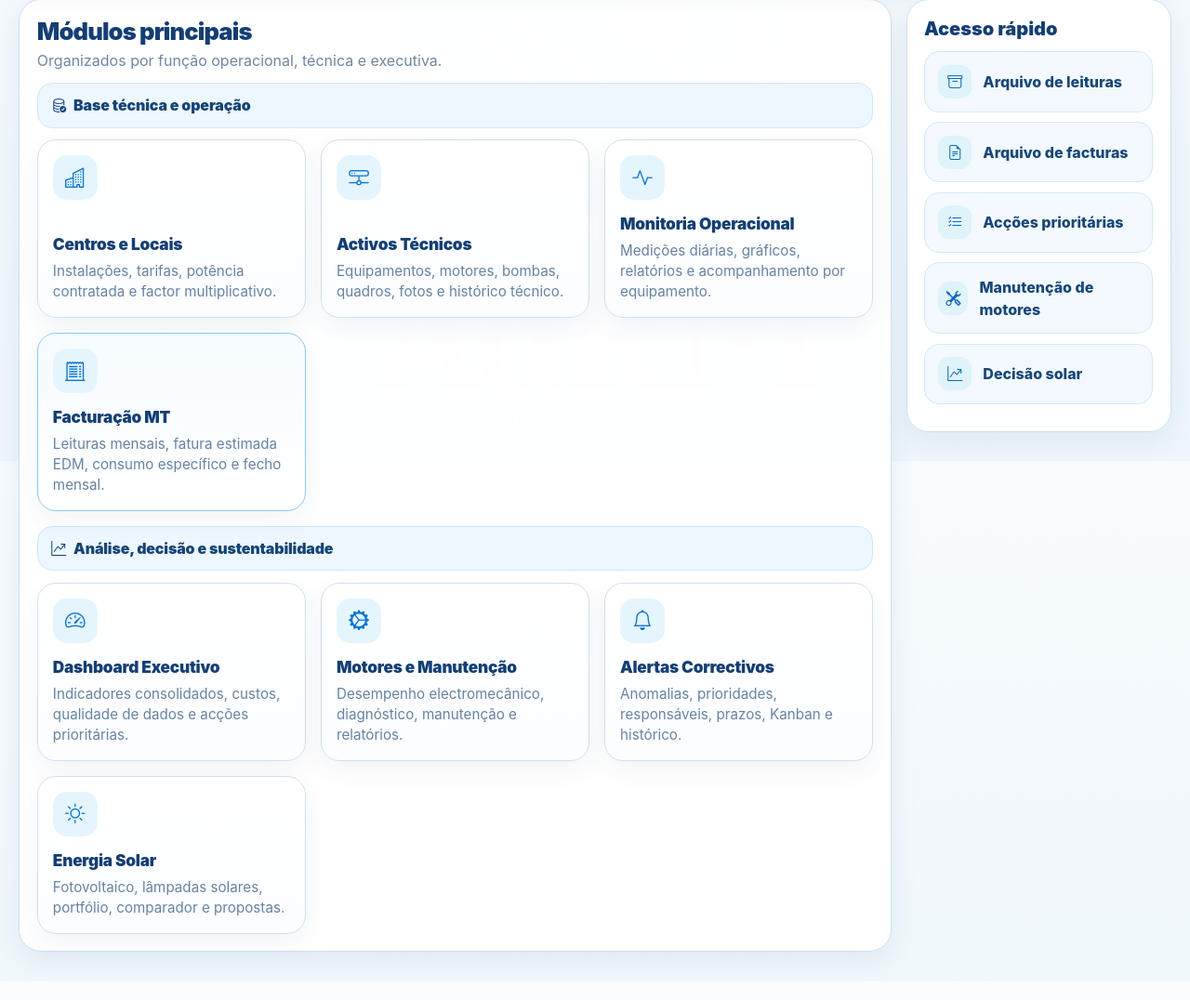
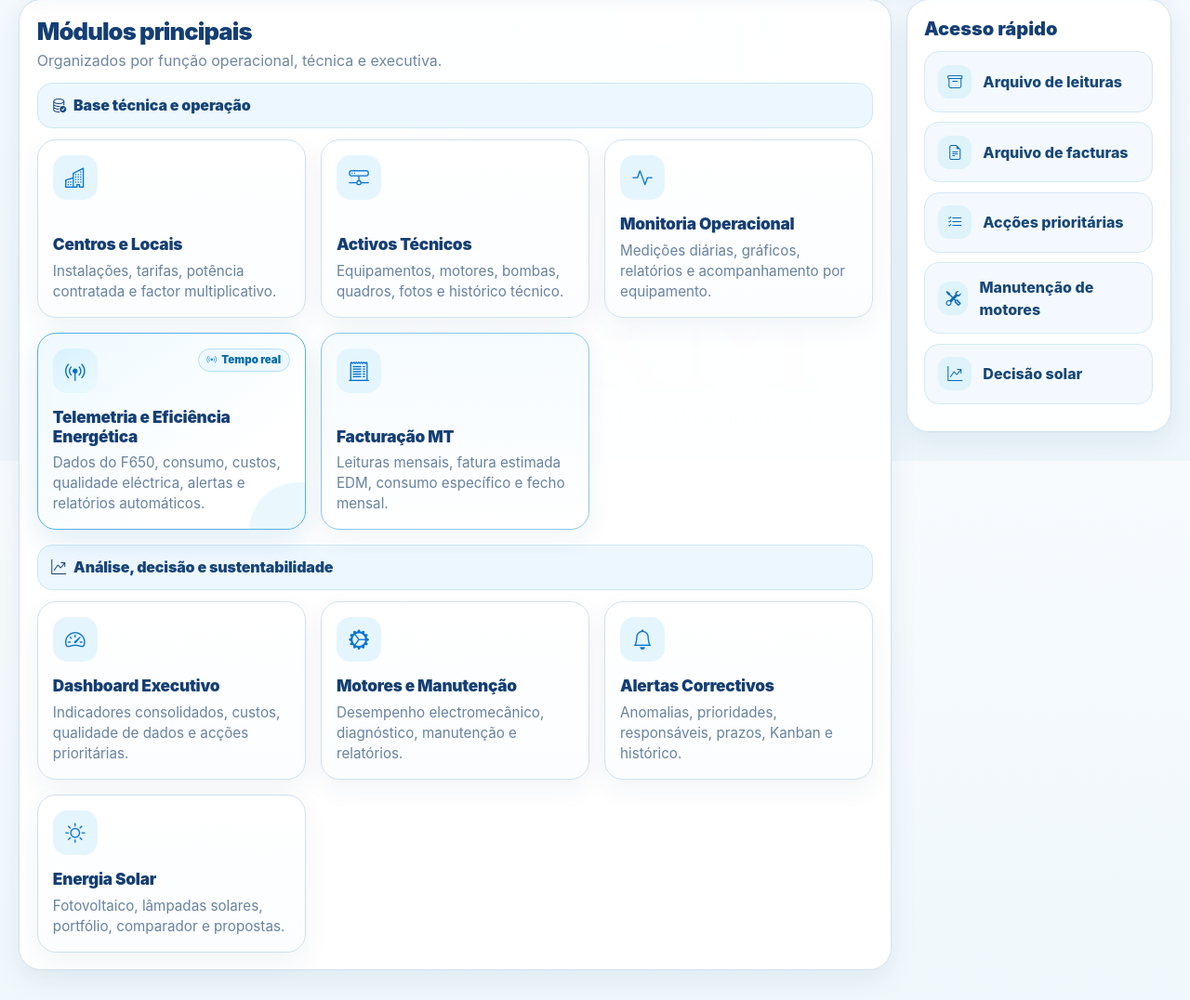
Before and after one commit to cezarchiconela-jpg/sge-producao-adrmm, a Flask app: page / in a window 1280 px wide. Shown: the part 304-1380 px from the top of the page at 93% size. Before the commit the page ends 1357 px from the top, so only its background shows below. Run offline with Flask 3, Linux system fonts and the light colour scheme.

Commit message:
Add files via upload

```diff
--- a/static/theme_sge.css
+++ b/static/theme_sge.css
@@ -462,6 +462,56 @@ main.sge-shell section{max-width:none;}
 }
 .sge-command-grid-compact .sge-command-card h3{font-size:1.08rem;}
 .sge-command-grid-compact .sge-command-card p{font-size:.95rem;line-height:1.45;}
+.sge-command-card-live{
+  position:relative;
+  overflow:hidden;
+  background:linear-gradient(145deg,#eef9ff 0%,#ffffff 70%);
+  border-color:#55afe6;
+  box-shadow:0 12px 30px rgba(8,116,209,.12);
+}
+.sge-command-card-live::after{
+  content:"";
+  position:absolute;
+  width:105px;
+  height:105px;
+  right:-45px;
+  bottom:-55px;
+  border-radius:50%;
+  background:rgba(27,174,231,.09);
+  pointer-events:none;
+}
+.sge-command-card-live:hover{
+  border-color:#168ed5;
+  box-shadow:0 18px 40px rgba(8,116,209,.17);
+}
+.sge-command-card-live .sge-command-icon{
+  background:linear-gradient(145deg,#d9f2ff,#eaf9ff);
+  color:#006fbf;
+}
+.sge-command-card-top{
+  display:flex;
+  align-items:flex-start;
+  justify-content:space-between;
+  gap:.6rem;
+}
+.sge-command-live-badge{
+  display:inline-flex;
+  align-items:center;
+  gap:.35rem;
+  padding:.34rem .55rem;
+  border:1px solid #b9def5;
+  border-radius:999px;
+  background:#edf8ff;
+  color:#076ca9;
+  font-size:.72rem;
+  font-weight:900;
+  line-height:1;
+  white-space:nowrap;
+}
+.sge-command-live-badge i{
+  color:#168ed5;
+  font-size:.65rem;
+}
 .sge-home-side{
   position:sticky;
   top:calc(var(--sge-topbar-h) + 12px);
@@ -546,6 +596,9 @@ main.sge-shell .box{
   .sge-command-grid-compact{grid-template-columns:repeat(3,minmax(0,1fr));}
   .sge-home-layout{grid-template-columns:minmax(0,1fr) 285px;}
 }
+@media (min-width: 1600px){
+  .sge-command-grid-operations{grid-template-columns:repeat(5,minmax(0,1fr));}
+}
 @media (max-width: 1180px){
   .sge-home-layout{grid-template-columns:1fr;}
   .sge-home-side{position:static;display:grid;grid-template-columns:repeat(2,minmax(0,1fr));gap:.65rem;}
--- a/templates/index.html
+++ b/templates/index.html
@@ -24,7 +24,7 @@
     </div>
 
     <div class="sge-group-title"><i class="bi bi-database-check me-2"></i>Base técnica e operação</div>
-    <div class="sge-command-grid sge-command-grid-compact">
+    <div class="sge-command-grid sge-command-grid-compact sge-command-grid-operations">
       <a class="sge-command-card" href="/locais">
         <span class="sge-command-icon"><i class="bi bi-buildings"></i></span>
         <div><h3>Centros e Locais</h3><p>Instalações, tarifas, potência contratada e factor multiplicativo.</p></div>
@@ -36,6 +36,13 @@
       <a class="sge-command-card" href="/monitoria">
         <span class="sge-command-icon"><i class="bi bi-activity"></i></span>
         <div><h3>Monitoria Operacional</h3><p>Medições diárias, gráficos, relatórios e acompanhamento por equipamento.</p></div>
+      </a>
+      <a class="sge-command-card sge-command-card-live" href="/telemetria" aria-label="Abrir Telemetria e Eficiência Energética">
+        <div class="sge-command-card-top">
+          <span class="sge-command-icon"><i class="bi bi-broadcast-pin"></i></span>
+          <span class="sge-command-live-badge"><i class="bi bi-broadcast"></i> Tempo real</span>
+        </div>
+        <div><h3>Telemetria e Eficiência Energética</h3><p>Dados do F650, consumo, custos, qualidade eléctrica, alertas e relatórios automáticos.</p></div>
       </a>
       <a class="sge-command-card sge-command-card-primary" href="/leituras_mensal">
         <span class="sge-command-icon"><i class="bi bi-receipt-cutoff"></i></span>
```
